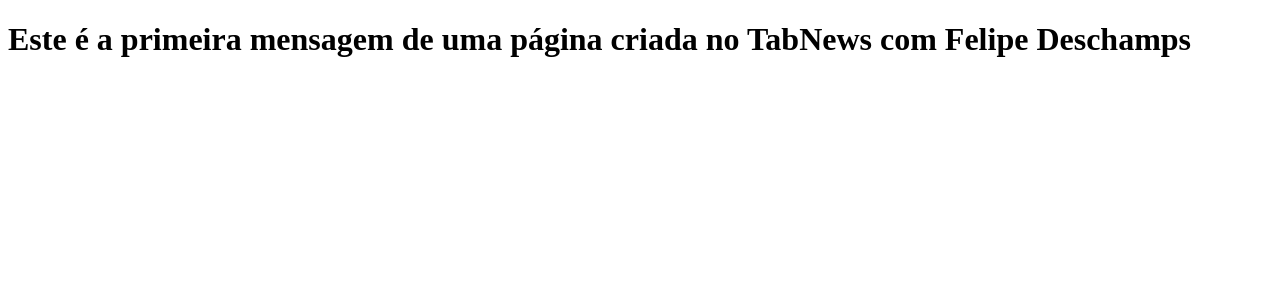
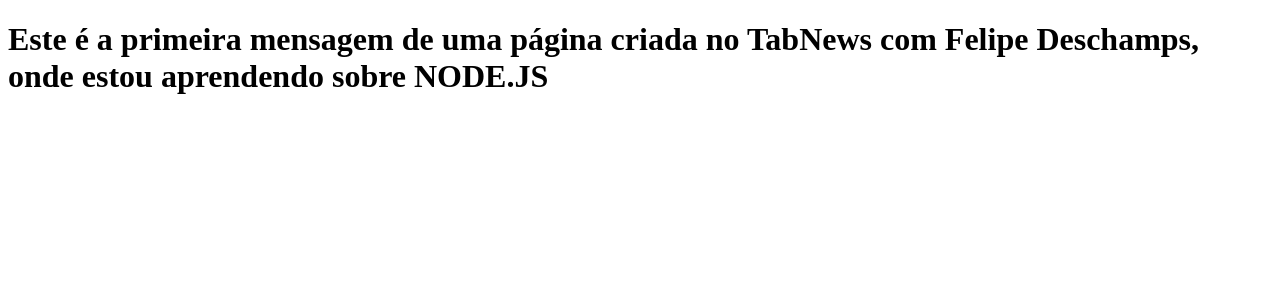
Before and after one commit to sfortuna77/tabnews, a Next.js app: page / in a window 1280 px wide. Shown: the top 300 px of the page. Built offline with nearby package versions, Linux system fonts and the light colour scheme.

Commit message:
fix: correção de frase em pages

```diff
--- a/pages/index.js
+++ b/pages/index.js
@@ -1,5 +1,5 @@
 function Home() {
-    return <h1>Este é a primeira mensagem de uma página criada no TabNews com Felipe Deschamps</h1>
+    return <h1>Este é a primeira mensagem de uma página criada no TabNews com Felipe Deschamps, onde estou aprendendo sobre NODE.JS</h1>
 }
 
 export default Home;
```
